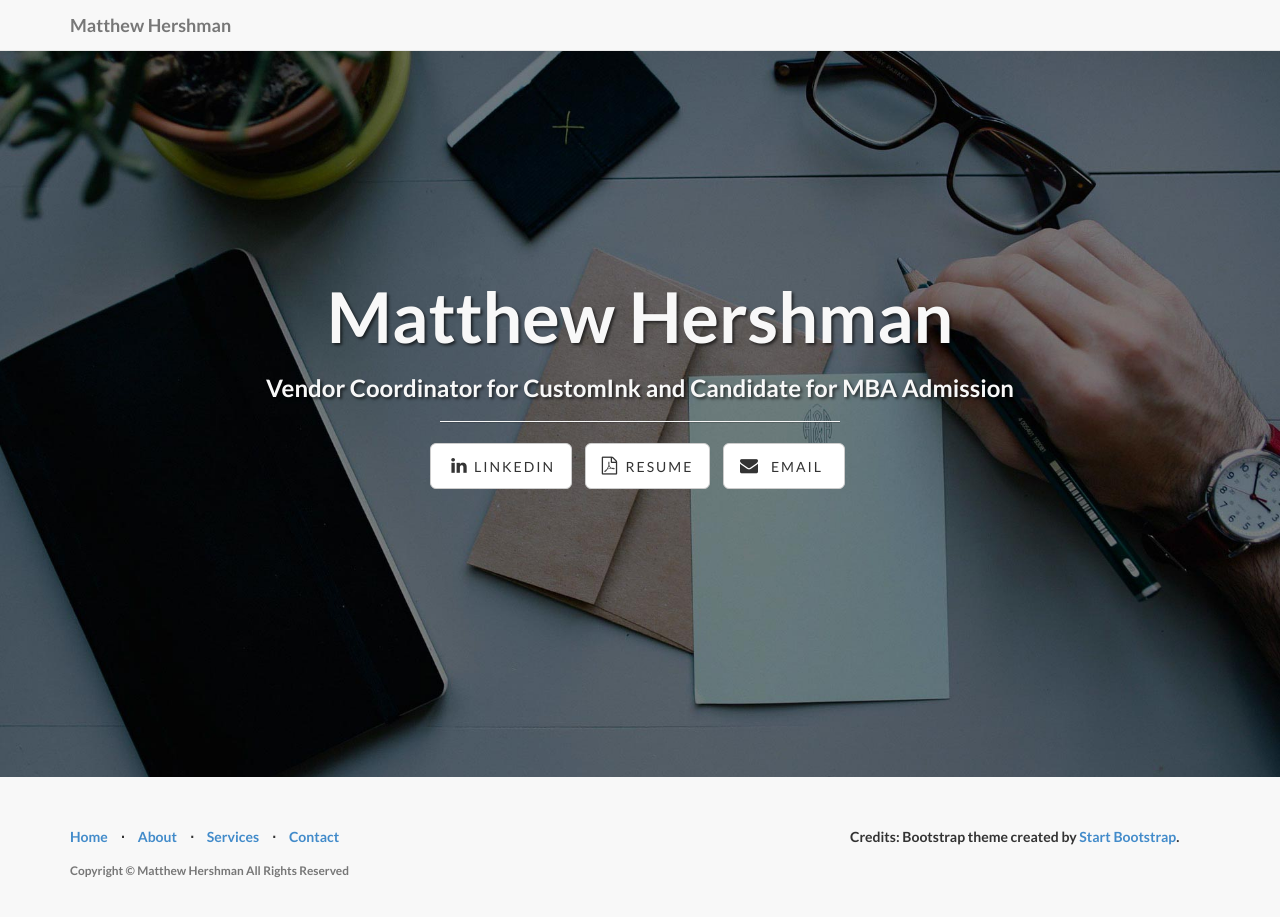
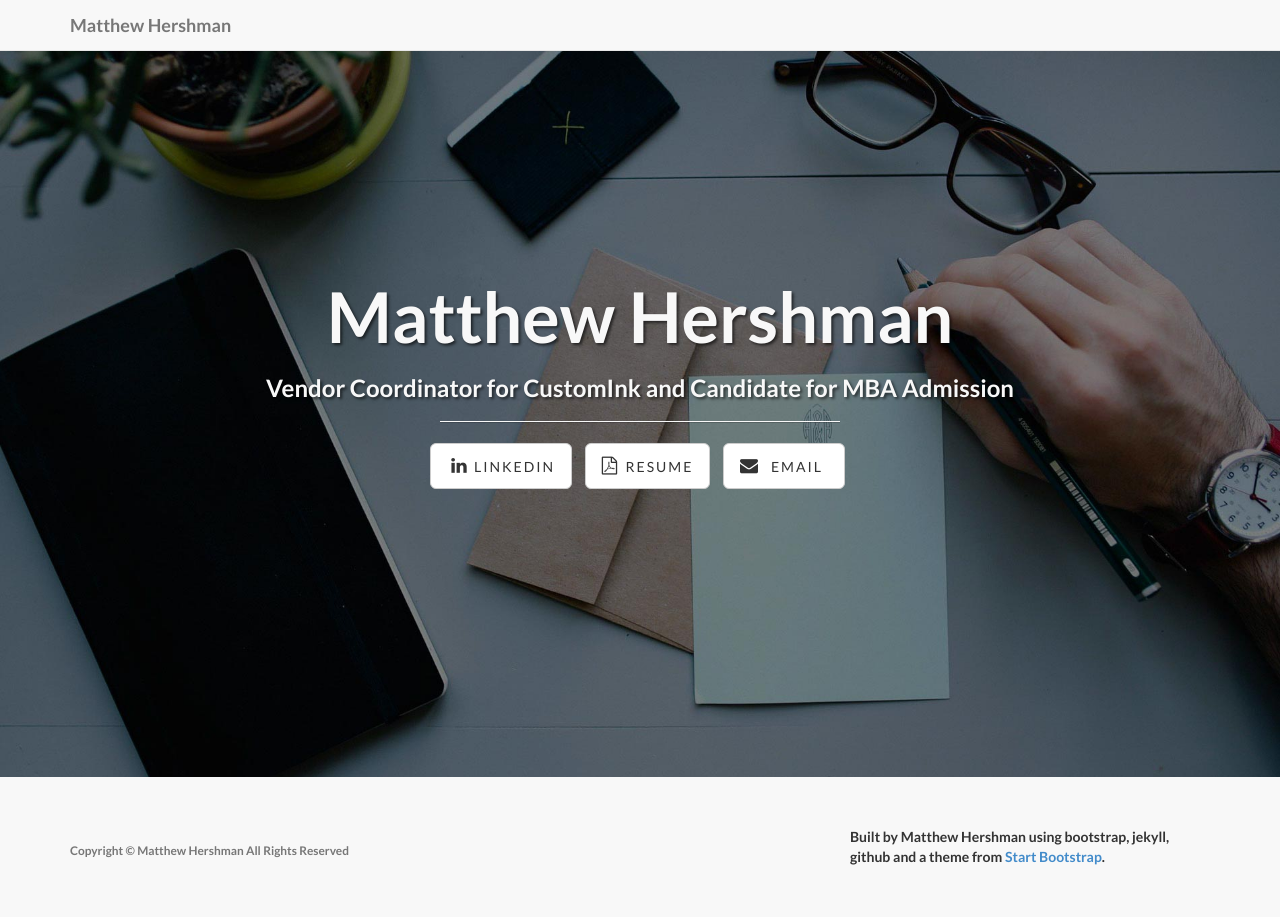
Before and after one commit to mhershman/mhershman.github.io, a Jekyll site: the page built from index.html, in a window 1280 px wide and 929 px high. Shown: the top 917 px of the window. Built offline with Jekyll 4.4.1, drawn with Linux system fonts in a browser that asks for light colours.

Commit message:
updated footer

```diff
--- a/_includes/footer.html
+++ b/_includes/footer.html
@@ -3,27 +3,11 @@
     <div class="container">
         <div class="row">
             <div class="col-md-8">
-                <ul class="list-inline">
-                    <li>
-                        <a href="#home">Home</a>
-                    </li>
-                    <li class="footer-menu-divider">&sdot;</li>
-                    <li>
-                        <a href="#about">About</a>
-                    </li>
-                    <li class="footer-menu-divider">&sdot;</li>
-                    <li>
-                        <a href="#services">Services</a>
-                    </li>
-                    <li class="footer-menu-divider">&sdot;</li>
-                    <li>
-                        <a href="#contact">Contact</a>
-                    </li>
-                </ul>
+
                 <p class="copyright text-muted small">Copyright &copy; {{ site.title }} All Rights Reserved</p>
             </div>
             <div class="col-md-4">
-                Credits: Bootstrap theme created by <a href="http://startbootstrap.com/">Start Bootstrap</a>.
+                Built by Matthew Hershman using bootstrap, jekyll, github and a theme from <a href="http://startbootstrap.com/">Start Bootstrap</a>.
             </div>
         </div>
     </div>
```
